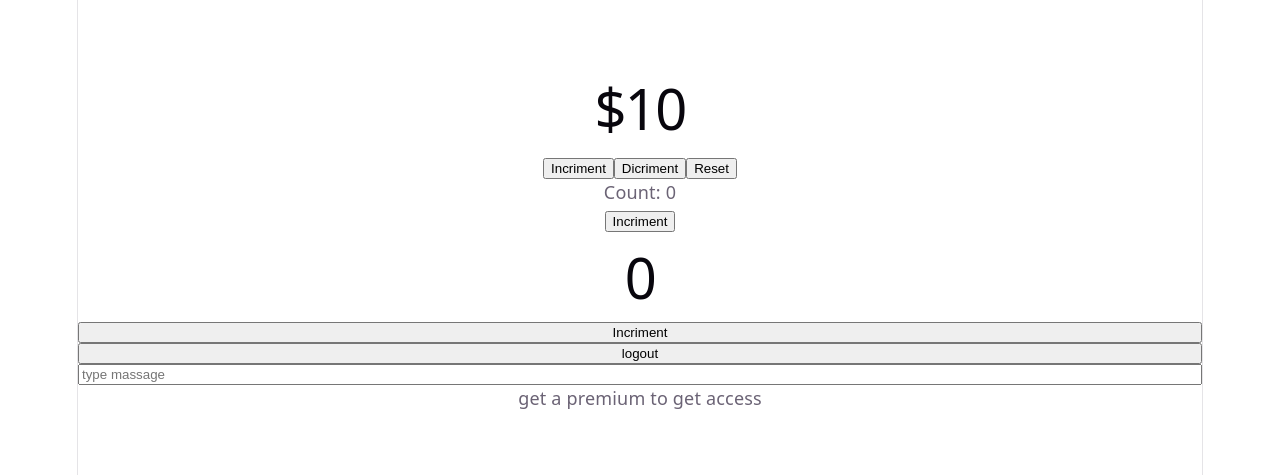
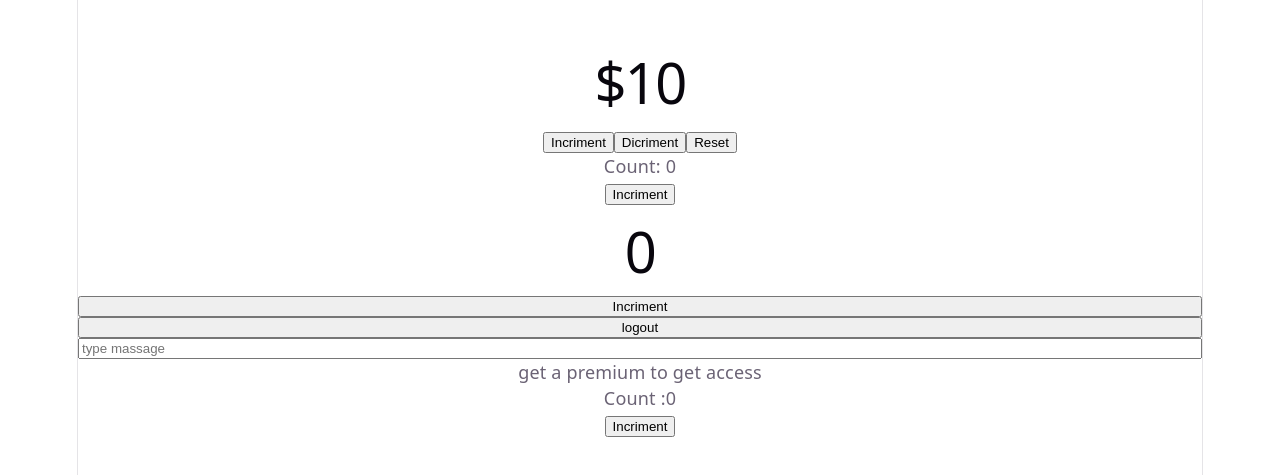
Before and after one commit to rayhan123-ahmed/React, a React (Vite) app in the folder state-demo/: page / in a window 1280 px wide. Shown: the part 163-638 px from the top of the page. Built offline with nearby package versions, Linux system fonts and the light colour scheme.

Commit message:
update import and click handling logic

```diff
--- a/state-demo/src/App.jsx
+++ b/state-demo/src/App.jsx
@@ -1,5 +1,4 @@
 import "./App.css";
-import { SimpleCounter } from "./SimpleCounter";
 import { PrevStateCounter } from "./PrevStateCounter";
 import { BachingCounter } from "./BatchingCounter";
 import { UserProfile } from "./UseProfile";
@@ -12,6 +11,7 @@ import { CustomSet } from "./CustomCounter";
 import { Counter } from "./Count";
 import {LoginCard} from './LoginCard'
 import { Dashboard } from "./UseDashBoard";
+import {SimpleCounter} from './SimpleCounter'
 
 function App() {
   return (
@@ -21,6 +21,7 @@ function App() {
       <Counter />
       <LoginCard />
       <Dashboard/>
+      <SimpleCounter/>
 
       {/* <CounterWithInit /> *
       <ShoppingCartWithreducer />
--- a/state-demo/src/SimpleCounter.jsx
+++ b/state-demo/src/SimpleCounter.jsx
@@ -1,22 +1,20 @@
 import { useState } from "react";
 
 export const SimpleCounter = () => {
+  console.log("simple counter component render");
+
   const [count, setCount] = useState(0);
-  console.log("Render phase: Component Rendering with count", count);
 
-  const HandleCount = () => {
-    setCount(count + 1);
-    console.log("after setCount(count + 1) count is:", count);
-    setCount(count + 5);
-    console.log("after setCount(count + 5) count is:", count);
-    setCount(count + 10);
-    console.log("after setCount(count + 10) count is:", count);
+  const HandleClick = () => {
+    console.log("before setCount count is", count);
+    setCount(count + 2);
+    console.log("after setCount count is", count);
   };
 
   return (
     <div>
-      <p>Count: {count}</p>
-      <button onClick={HandleCount}>Incriment</button>
+      <p>Count :{count}</p>
+      <button onClick={HandleClick}>Incriment</button>
     </div>
   );
 };
```
